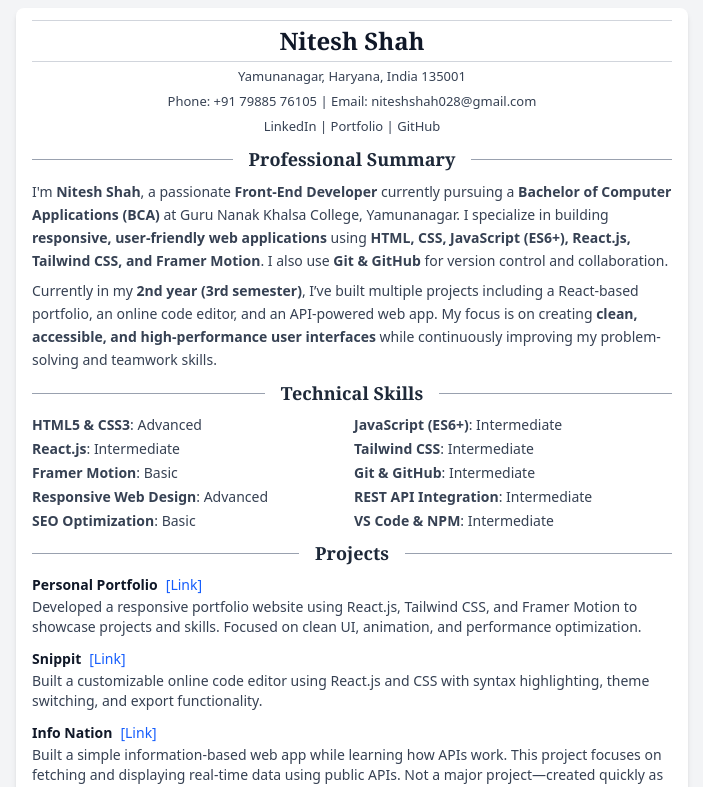
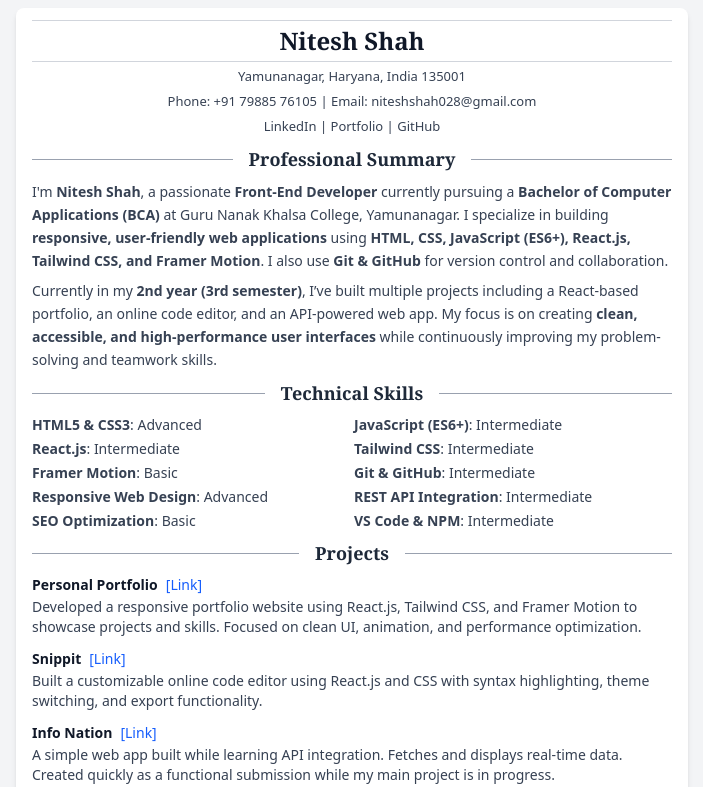
Before and after one commit to Nitesh47kumars/Resume, a React (Vite) app: page / in a window 1280 px wide. Shown: the top 787 px of the page, without its empty margins (288-991 px from the left). Built offline with nearby package versions, Linux system fonts and the light colour scheme.

Commit message:
Make Project Description little Shorter

```diff
--- a/src/Components/Projects.jsx
+++ b/src/Components/Projects.jsx
@@ -17,8 +17,9 @@ const projects = [
     name: "Info Nation",
     link: "https://info-nation-eight.vercel.app/",
     description:
-      "Built a simple information-based web app while learning how APIs work. This project focuses on fetching and displaying real-time data using public APIs. Not a major project—created quickly as a functional submission while working on a larger main project.",
+      "A simple web app built while learning API integration. Fetches and displays real-time data. Created quickly as a functional submission while my main project is in progress.",
   }
+
 ];
 
 export default function Projects() {
```
